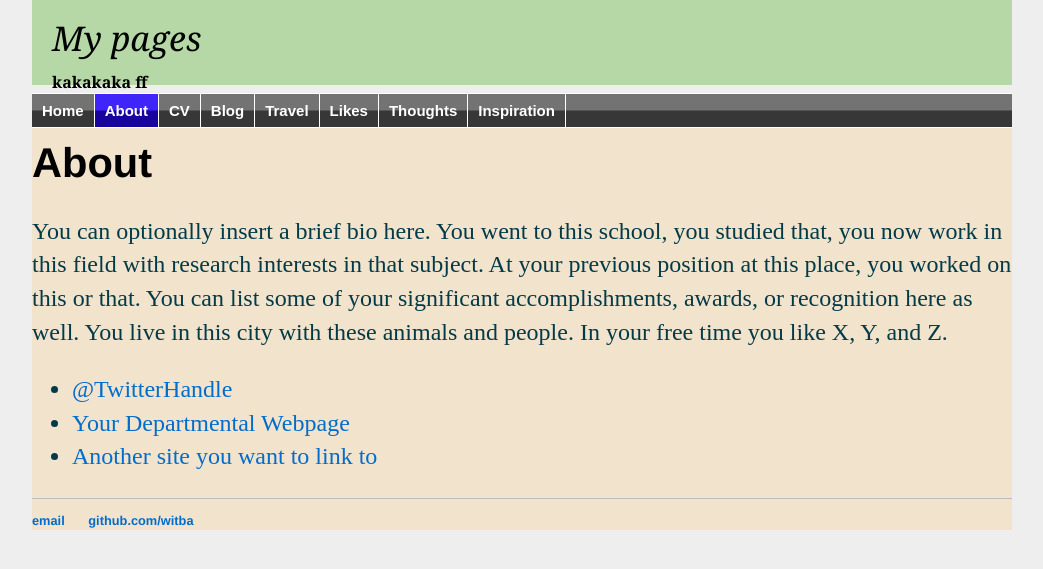
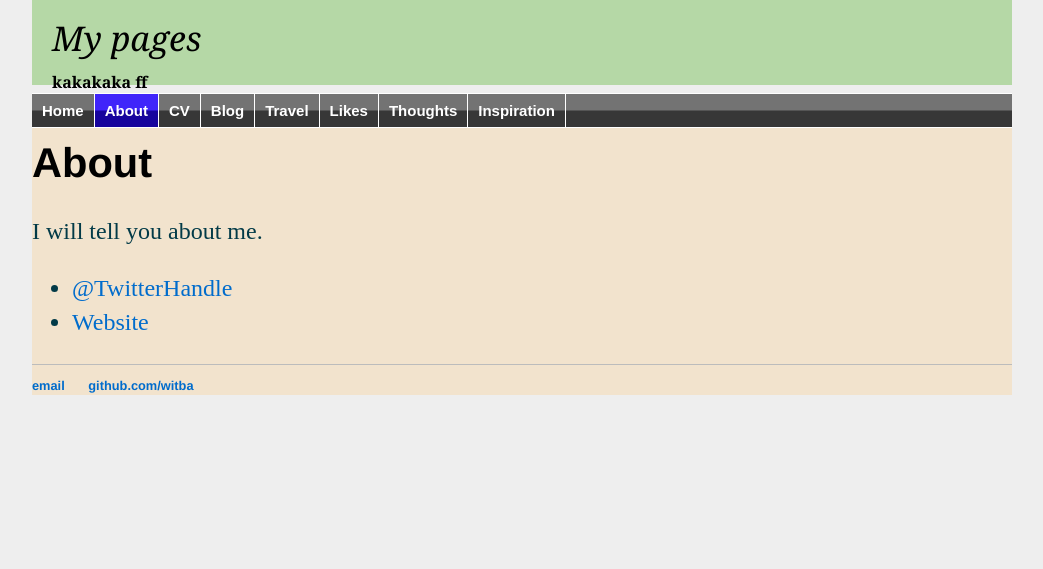
Before and after one commit to witba/witba.github.io, a Jekyll site: the page built from about/index.html, in a window 1280 px wide. Shown: the top 569 px of the page, without its empty margins (118-1161 px from the left). Built offline with Jekyll 4.4.1, drawn with Linux system fonts in a browser that asks for light colours.

Commit message:
Update index.html

```diff
--- a/about/index.html
+++ b/about/index.html
@@ -5,11 +5,10 @@ title: About Witek
 
 		<div class="about">
 			<h1>About</h1>
-			<p>You can optionally insert a brief bio here. You went to this school, you studied that, you now work in this field with research interests in that subject. At your previous position at this place, you worked on this or that. You can list some of your significant accomplishments, awards, or recognition here as well. You live in this city with these animals and people. In your free time you like X, Y, and Z.</p>
+			<p>I will tell you about me.</p>
 
 			<ul class="contacts">
 				<li><a href="#">@TwitterHandle</a></li>
-				<li><a href="#">Your Departmental Webpage</a></li>
-				<li><a href="#">Another site you want to link to</a></li>
+				<li><a href="#">Website</a></li>
 				</ul>
 </div>
```
